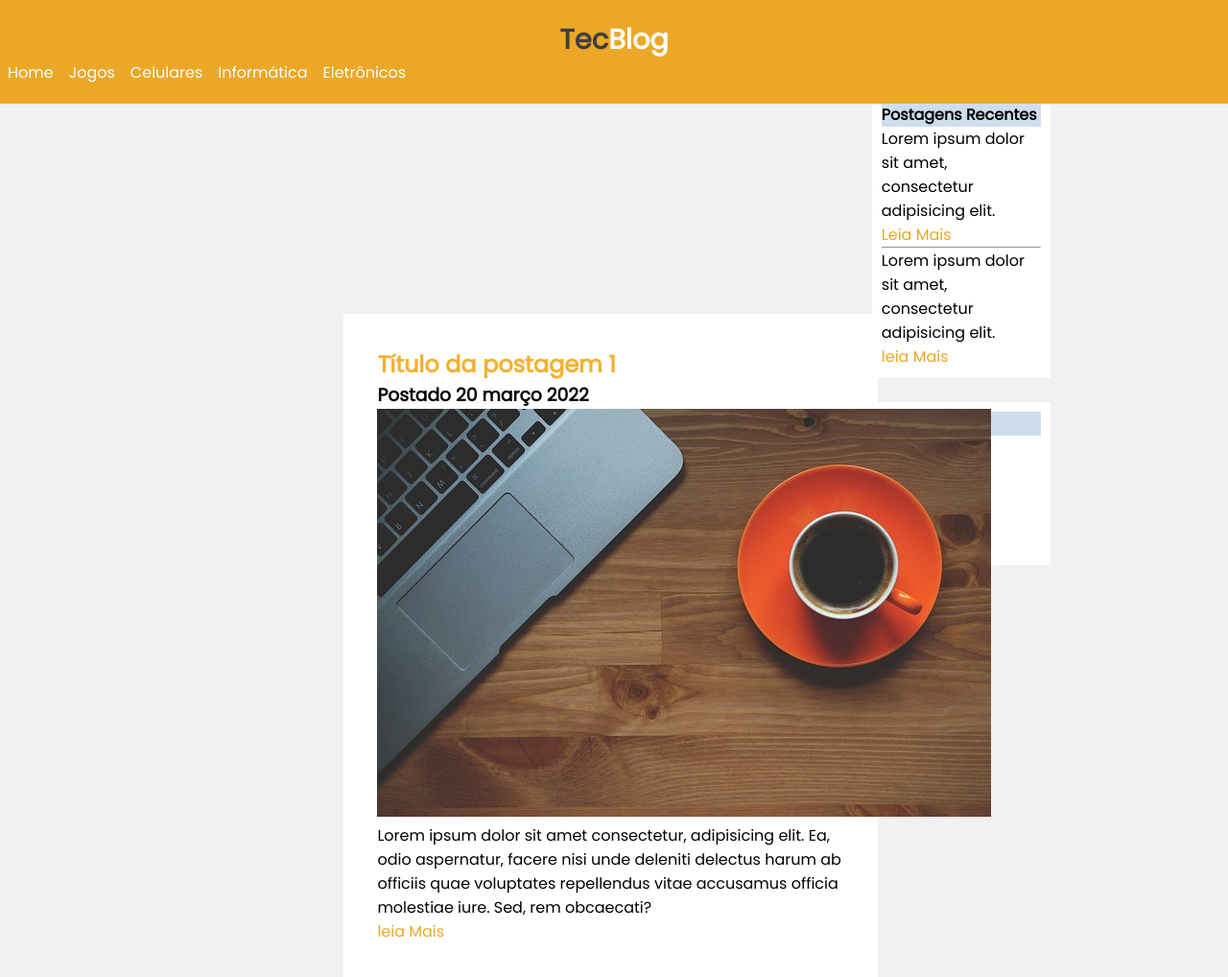
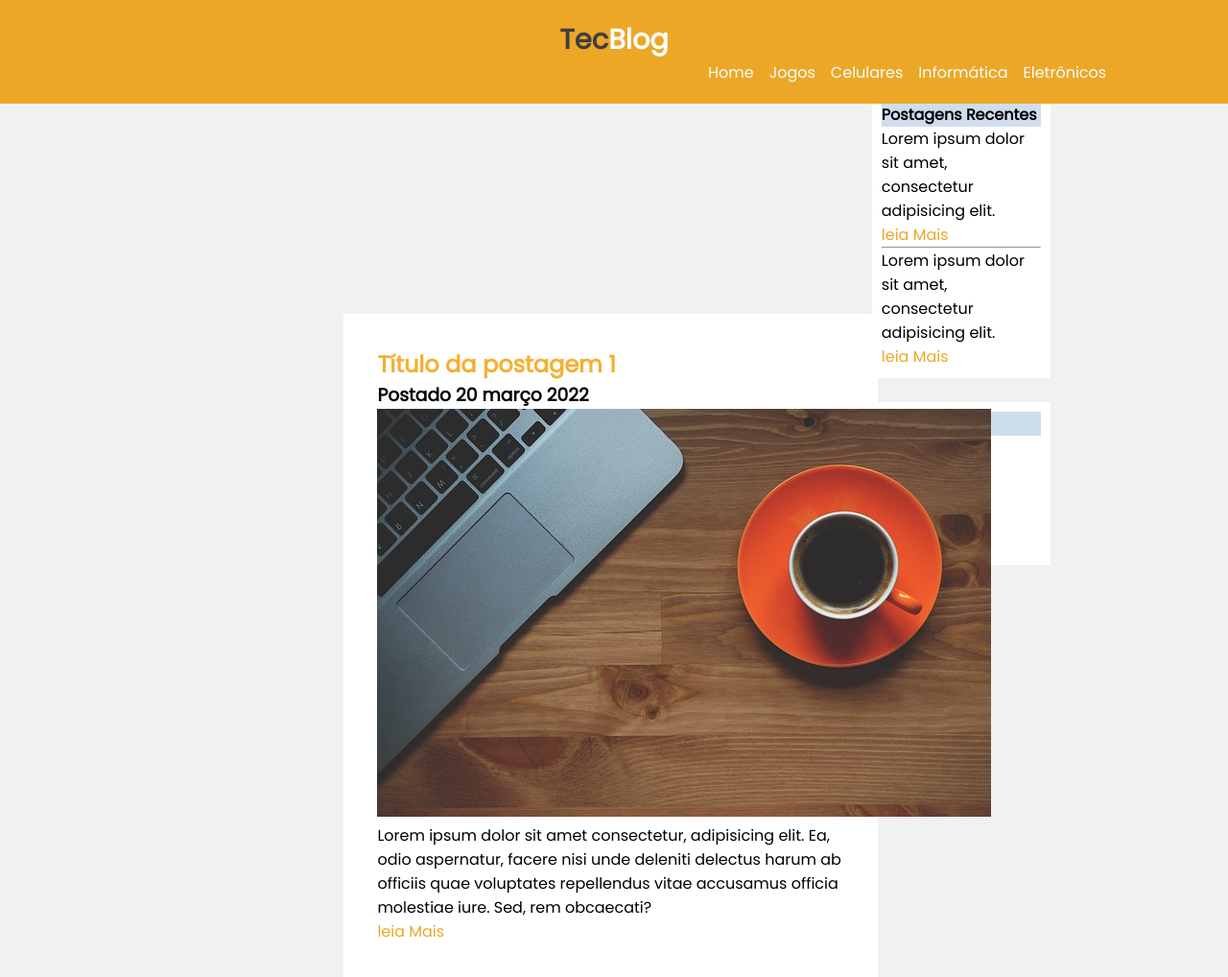
Before and after one commit to fealvesfe/desafio2, a plain HTML site: page index.html in a window 1280 px wide. Shown: the top 1018 px of the page at 96% size. Drawn offline with Linux system fonts and the light colour scheme.

Commit message:
alterações finais

```diff
--- a/index.html
+++ b/index.html
@@ -15,7 +15,7 @@
                     <a href="#" class="logo"><span>Tec</span>Blog</a>
                 </div>
                 <ul class="navbar">
-                    <li><a href="#" class="nav-link">Home</a></li>
+                    <li><a href="#" class="nav-link teste">Home</a></li>
                     <li><a href="#" class="nav-link">Jogos</a></li>
                     <li><a href="#" class="nav-link">Celulares</a></li>
                     <li><a href="#" class="nav-link">Informática</a></li>
@@ -27,7 +27,7 @@
     <div class="post">
         <h4>Postagens Recentes</h4>
         <p>Lorem ipsum dolor sit amet, consectetur adipisicing elit. </p>
-        <a href="#">Leia Mais</a>
+        <a href="#">leia Mais</a>
         <hr>
         <p>Lorem ipsum dolor sit amet, consectetur adipisicing elit. </p>
         <a href="#">leia Mais</a>
--- a/style.css
+++ b/style.css
@@ -54,8 +54,9 @@ header{
     padding: 4px 8px;
     border-radius: 0.2rem;
     color: azure;
-    text-align: center;
-    align-items: center;
+}
+.teste{
+    margin-left: 730px;
 }
 .nav-link:hover{
     color: azure;
```
